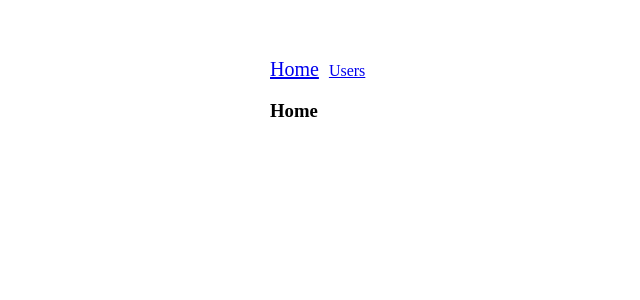
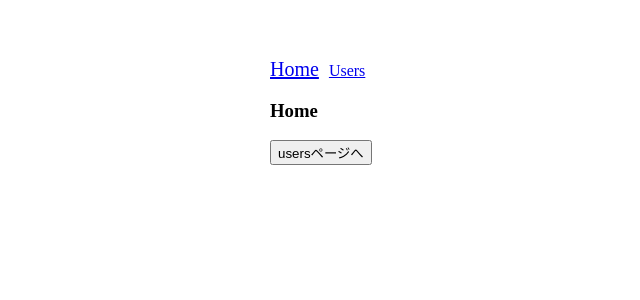
Before and after one commit to nomi-kazu/vue.js-app, a Vue app: page /#/ in a window 1280 px wide. Shown: the top 300 px of the page, without its empty margins (20-660 px from the left). Built offline with nearby package versions, Linux system fonts and the light colour scheme.

Commit message:
add $router

```diff
--- a/src/views/Home.vue
+++ b/src/views/Home.vue
@@ -1,5 +1,16 @@
 <template>
   <div>
     <h3>Home</h3>
+    <button @click="toUsers">usersページへ</button>
   </div>
 </template>
+
+<script>
+export default {
+  methods: {
+    toUsers() {
+      this.$router.push("users");
+    }
+  }
+}
+</script>
```
